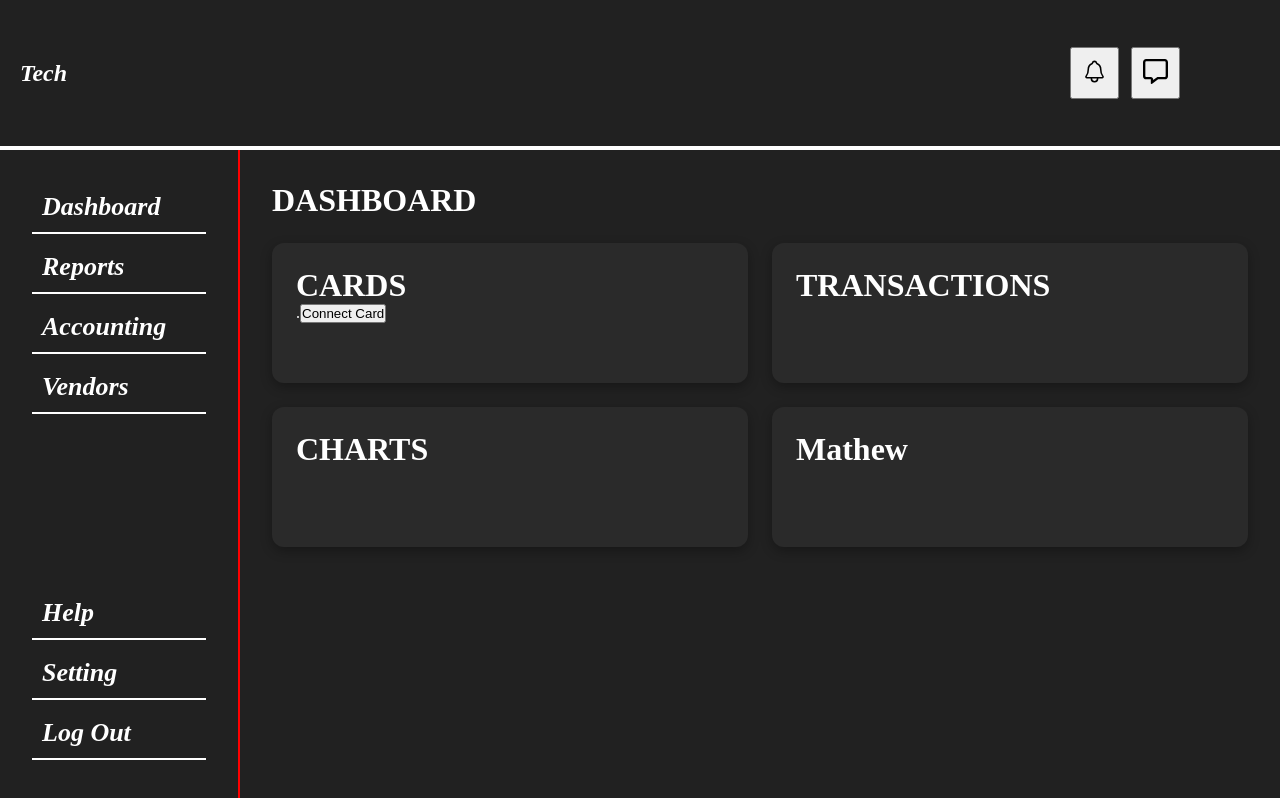
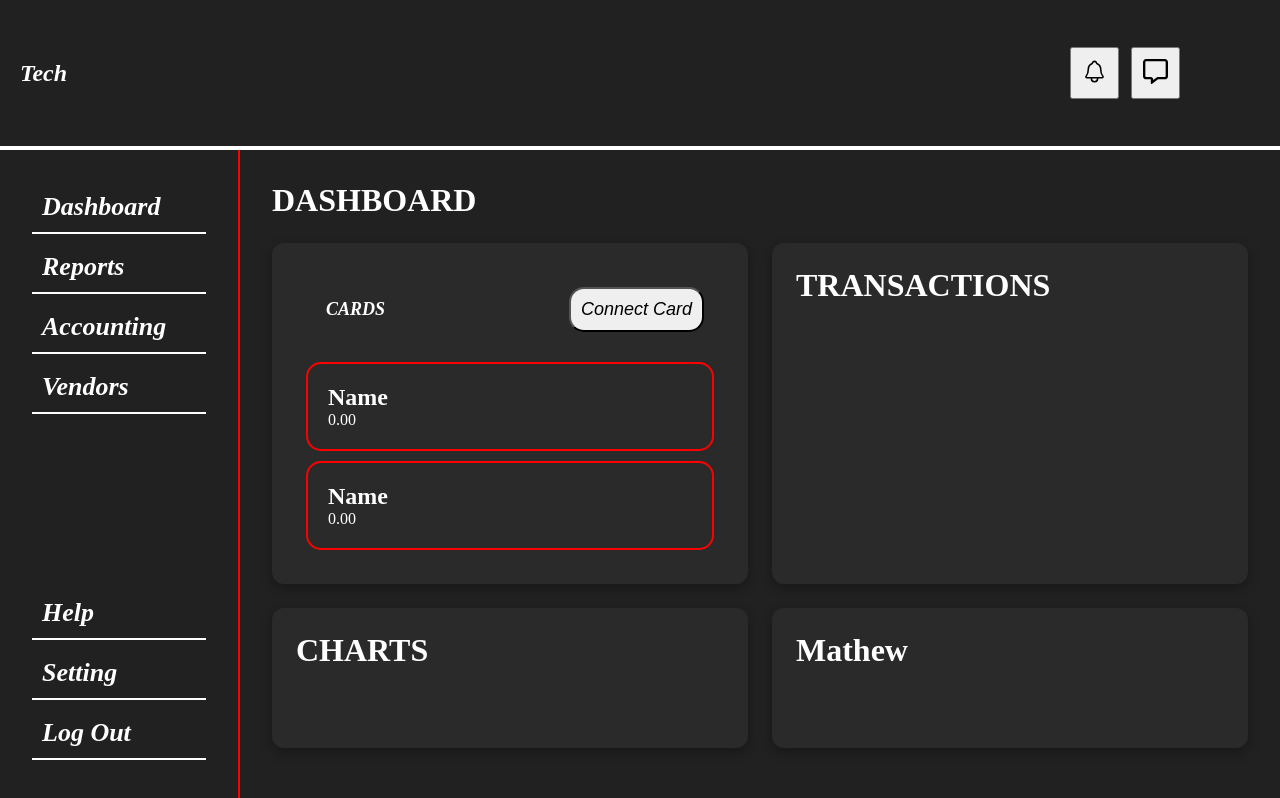
Before and after one commit to Correa95/Accounting-Software, a React app in the folder frontend/: page / in a window 1280 px wide. Built offline with nearby package versions, Linux system fonts and the light colour scheme; the HTML template or start-up script is replaced by a standard one.

Commit message:
creating the dashboard component

```diff
--- a/frontend/src/components/BankCard.css
+++ b/frontend/src/components/BankCard.css
@@ -1,7 +1,28 @@
 .bankCardContainer {
+  width: 100%;
+  height: 100%;
   background: #2a2a2a;
   /* padding: 24px; */
   /* border-radius: 12px; */
   /* min-height: 140px; */
   /* box-shadow: 0 4px 12px rgba(0, 0, 0, 0.3); */
 }
+.top {
+  padding: 20px;
+  display: flex;
+  justify-content: space-between;
+  align-items: center;
+}
+.cardHeader,
+.btnConnect {
+  font-style: italic;
+  font-size: 18px;
+  padding: 10px;
+  border-radius: 15px;
+}
+.bank {
+  margin: 10px;
+  padding: 20px;
+  border-radius: 15px;
+  border: 2px solid red;
+}
--- a/frontend/src/components/BankCard.jsx
+++ b/frontend/src/components/BankCard.jsx
@@ -1,7 +1,19 @@
+import "./BankCard.css";
 function BankCard() {
   return (
     <div className="bankCardContainer">
-      <h1>CARDS</h1>.<button>Connect Card</button>
+      <div className="top">
+        <h1 className="cardHeader">CARDS</h1>
+        <button className="btnConnect">Connect Card</button>
+      </div>
+      <div className="bank">
+        <h2>Name</h2>
+        <amount>0.00</amount>
+      </div>
+      <div className="bank">
+        <h2>Name</h2>
+        <amount>0.00</amount>
+      </div>
     </div>
   );
 }
```
